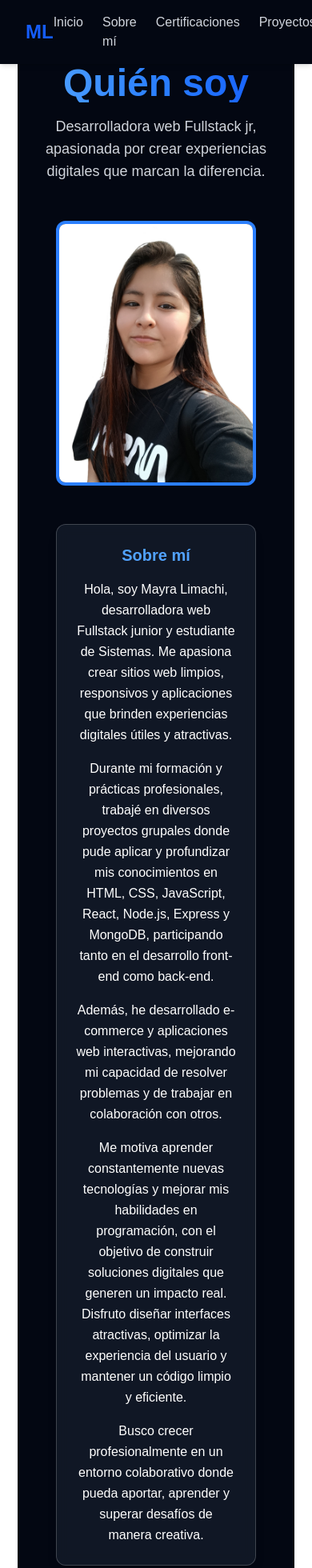
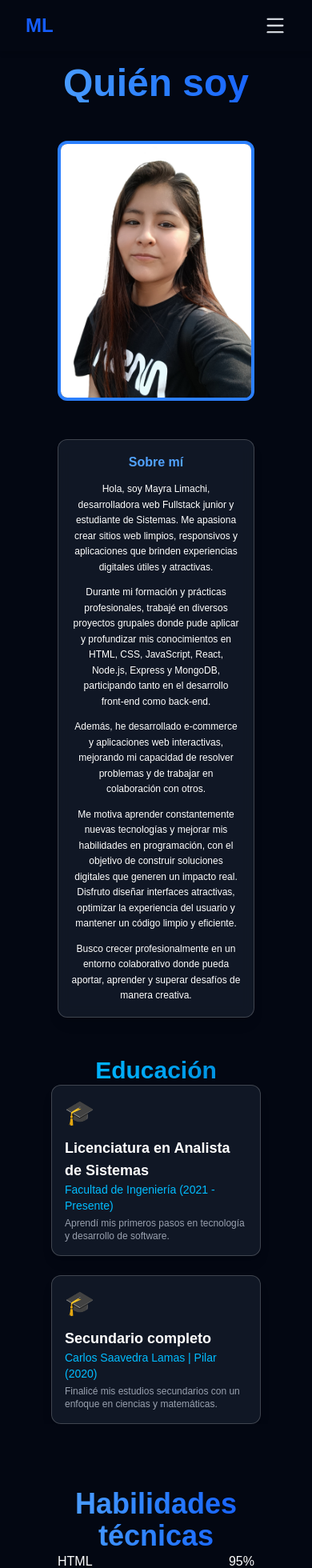
Before and after one commit to maylimachi/portfolioMay, a Next.js app: page /sobremi in a window 390 px wide. Shown: the top 1960 px of the page at 80% size. Built offline with nearby package versions, Linux system fonts and the light colour scheme.

Commit message:
Actualizando nav responsivo

```diff
--- a/package.json
+++ b/package.json
@@ -9,6 +9,7 @@
     "lint": "eslint"
   },
   "dependencies": {
+    "lucide-react": "^0.546.0",
     "next": "15.5.5",
     "react": "19.1.0",
     "react-dom": "19.1.0",
--- a/src/app/components/Navbar.js
+++ b/src/app/components/Navbar.js
@@ -1,16 +1,49 @@
+'use client';
+import { useState } from 'react';
 import Link from 'next/link';
+import { Menu, X } from 'lucide-react'; // Iconos de menú
 
 export default function Navbar() {
+  const [isOpen, setIsOpen] = useState(false);
+
+  const toggleMenu = () => setIsOpen(!isOpen);
+  const closeMenu = () => setIsOpen(false);
+
   return (
-    <nav className="flex justify-between items-center px-8 py-4 bg-gray-950 shadow-md fixed w-full top-0 z-50">
+    <nav className="fixed w-full top-0 z-50 bg-gray-950 shadow-md">
+      <div className="flex justify-between items-center px-8 py-4">
+        {/* Logo */}
         <div className="text-2xl font-bold text-blue-600">ML</div>
-      <ul className="flex space-x-6 text-gray-300 font-medium">
+
+        {/* Botón menú móvil */}
+        <button
+          onClick={toggleMenu}
+          className="text-gray-300 md:hidden focus:outline-none"
+          aria-label="Toggle menu"
+        >
+          {isOpen ? <X size={28} /> : <Menu size={28} />}
+        </button>
+
+        {/* Links - Versión Desktop */}
+        <ul className="hidden md:flex space-x-6 text-gray-300 font-medium">
           <li><Link href="/" className="hover:text-blue-600">Inicio</Link></li>
           <li><Link href="/sobremi" className="hover:text-blue-600">Sobre mí</Link></li>
           <li><Link href="/certificaciones" className="hover:text-blue-600">Certificaciones</Link></li>
           <li><Link href="/proyectos" className="hover:text-blue-600">Proyectos</Link></li>
           <li><Link href="/contacto" className="hover:text-blue-600">Contacto</Link></li>
         </ul>
+      </div>
+
+      {/* Menú móvil desplegable */}
+      {isOpen && (
+        <ul className="flex flex-col items-center bg-gray-900 md:hidden text-gray-300 font-medium space-y-4 py-6">
+          <li><Link href="/" onClick={closeMenu} className="hover:text-blue-600">Inicio</Link></li>
+          <li><Link href="/sobremi" onClick={closeMenu} className="hover:text-blue-600">Sobre mí</Link></li>
+          <li><Link href="/certificaciones" onClick={closeMenu} className="hover:text-blue-600">Certificaciones</Link></li>
+          <li><Link href="/proyectos" onClick={closeMenu} className="hover:text-blue-600">Proyectos</Link></li>
+          <li><Link href="/contacto" onClick={closeMenu} className="hover:text-blue-600">Contacto</Link></li>
+        </ul>
+      )}
     </nav>
   );
 }
--- a/src/app/sobremi/page.js
+++ b/src/app/sobremi/page.js
@@ -1,6 +1,6 @@
 export default function SobreMi() {
   return (
-    <main className="min-h-screen flex flex-col justify-center items-center text-center px-6">
+    <main className="bg-gray-950 min-h-screen flex flex-col justify-center items-center text-center px-6">
       <section
       id="sobremi"
       className="bg-gray-950 text-white py-20 px-6"
@@ -10,9 +10,6 @@ export default function SobreMi() {
         <h1 className="text-5xl font-bold bg-gradient-to-r from-blue-400 via-blue-500 to-blue-600 bg-clip-text text-transparent mb-4">
           Quién soy
         </h1>
-        <p className="text-lg max-w-2xl mx-auto text-gray-300">
-          Desarrolladora web Fullstack jr, apasionada por crear experiencias digitales que marcan la diferencia.
-        </p>
       </div>
 
       {/* Contenido: Imagen y cuadro de texto */}
@@ -27,72 +24,74 @@ export default function SobreMi() {
         </div>
 
         {/* Cuadro de texto */}
-        <div className="flex-1 bg-gray-800/50 border border-white/20 p-6 rounded-xl shadow-lg backdrop-blur-sm">
-          <h2 className="text-xl font-semibold mb-4 text-blue-400">Sobre mí</h2>
+        <div className="flex-1 max-w-3xl w-full bg-gray-800/50 border border-white/20 p-4 sm:p-6 rounded-xl shadow-lg backdrop-blur-sm mx-2 sm:mx-auto">
+          <h2 className="text-base sm:text-lg md:text-2xl font-semibold mb-3 sm:mb-4 text-blue-400">
+            Sobre mí
+          </h2>
 
-          <p className="text-white leading-relaxed mb-4">
+          <p className="text-xs sm:text-sm md:text-base text-white leading-relaxed mb-3 sm:mb-4">
             Hola, soy Mayra Limachi, desarrolladora web Fullstack junior y estudiante de Sistemas. Me apasiona crear sitios web limpios, responsivos y aplicaciones que brinden experiencias digitales útiles y atractivas.
           </p>
-          <p className="text-white leading-relaxed mb-4">
+          <p className="text-xs sm:text-sm md:text-base text-white leading-relaxed mb-3 sm:mb-4">
             Durante mi formación y prácticas profesionales, trabajé en diversos proyectos grupales donde pude aplicar y profundizar mis conocimientos en HTML, CSS, JavaScript, React, Node.js, Express y MongoDB, participando tanto en el desarrollo front-end como back-end.
           </p>
-          <p className="text-white leading-relaxed mb-4">
+          <p className="text-xs sm:text-sm md:text-base text-white leading-relaxed mb-3 sm:mb-4">
             Además, he desarrollado e-commerce y aplicaciones web interactivas, mejorando mi capacidad de resolver problemas y de trabajar en colaboración con otros.
           </p>
-          <p className="text-white leading-relaxed mb-4">
+          <p className="text-xs sm:text-sm md:text-base text-white leading-relaxed mb-3 sm:mb-4">
             Me motiva aprender constantemente nuevas tecnologías y mejorar mis habilidades en programación, con el objetivo de construir soluciones digitales que generen un impacto real. Disfruto diseñar interfaces atractivas, optimizar la experiencia del usuario y mantener un código limpio y eficiente.
           </p>
-          <p className="text-white leading-relaxed">
+          <p className="text-xs sm:text-sm md:text-base text-white leading-relaxed">
             Busco crecer profesionalmente en un entorno colaborativo donde pueda aportar, aprender y superar desafíos de manera creativa.
           </p>
         </div>
       </div>
 
       {/* Educación */}
-      <section id="educacion" className="bg-gray-950 text-white py-20 px-6">
+      <section id="educacion" className="bg-gray-950 text-white mt-12 px-4 sm:px-6">
         <div className="max-w-6xl mx-auto">
-          <h2 className="text-4xl font-bold bg-gradient-to-r from-sky-400 via-sky-500 to-sky-600 bg-clip-text text-transparent text-center mb-12">
+          <h2 className="text-3xl sm:text-4xl font-bold bg-gradient-to-r from-sky-400 via-sky-500 to-sky-600 bg-clip-text text-transparent text-center ">
             Educación
           </h2>
 
-          <div className="space-y-8">
+          <div className="space-y-6 sm:space-y-8">
             {/* Primera entrada */}
-            <div className="flex items-start gap-4 bg-gray-800/50 border border-white/20 rounded-xl p-6 shadow-lg">
+            <div className="flex flex-col sm:flex-row items-start sm:items-center gap-3 sm:gap-4 bg-gray-800/50 border border-white/20 rounded-xl p-4 sm:p-6 shadow-lg">
               {/* Icono de graduación */}
-              <div className="text-sky-400 text-3xl mt-1">
+              <div className="text-sky-400 text-3xl sm:text-4xl mt-0 sm:mt-1 flex-shrink-0">
                 🎓
               </div>
 
               {/* Texto */}
               <div className="text-left">
-                <h3 className="text-white font-semibold text-xl">
+                <h3 className="text-white font-semibold text-lg sm:text-xl">
                   Licenciatura en Analista de Sistemas
                 </h3>
-                <p className="text-sky-400 font-medium">
+                <p className="text-sky-400 font-medium text-sm sm:text-base">
                   Facultad de Ingeniería (2021 - Presente)
                 </p>
-                <p className="text-gray-400 mt-1">
+                <p className="text-gray-400 mt-1 text-xs sm:text-sm">
                   Aprendí mis primeros pasos en tecnología y desarrollo de software.
                 </p>
               </div>
             </div>
 
             {/* Segunda entrada */}
-            <div className="flex items-start gap-4 bg-gray-800/50 border border-white/20 rounded-xl p-6 shadow-lg">
+            <div className="flex flex-col sm:flex-row items-start sm:items-center gap-3 sm:gap-4 bg-gray-800/50 border border-white/20 rounded-xl p-4 sm:p-6 shadow-lg">
               {/* Icono de graduación */}
-              <div className="text-sky-400 text-3xl mt-1">
+              <div className="text-sky-400 text-3xl sm:text-4xl mt-0 sm:mt-1 flex-shrink-0">
                 🎓
               </div>
 
               {/* Texto */}
               <div className="text-left">
-                <h3 className="text-white font-semibold text-xl">
+                <h3 className="text-white font-semibold text-lg sm:text-xl">
                   Secundario completo
                 </h3>
-                <p className="text-sky-400 font-medium">
+                <p className="text-sky-400 font-medium text-sm sm:text-base">
                   Carlos Saavedra Lamas | Pilar (2020)
                 </p>
-                <p className="text-gray-400 mt-1">
+                <p className="text-gray-400 mt-1 text-xs sm:text-sm">
                   Finalicé mis estudios secundarios con un enfoque en ciencias y matemáticas.
                 </p>
               </div>
@@ -101,10 +100,11 @@ export default function SobreMi() {
         </div>
       </section>
 
+
       {/* Habilidades técnicas y blandas */}
       <section id="habilidades" className="bg-gray-950 text-white py-20 px-6">
         <div className="max-w-6xl mx-auto">
-          <h2 className="text-4xl font-bold bg-gradient-to-r from-blue-400 via-blue-500 to-blue-600 bg-clip-text text-transparent text-center mb-12">
+          <h2 className="text-4xl font-bold bg-gradient-to-r from-blue-400 via-blue-500 to-blue-600 bg-clip-text text-transparent text-center">
             Habilidades técnicas
           </h2>
 
@@ -199,9 +199,9 @@ export default function SobreMi() {
           </div>
 
           {/* Habilidades blandas */}
-          <section id="habilidades-blandas" className="bg-gray-950 text-white py-20 px-6">
+          <section id="habilidades-blandas" className="bg-gray-950 text-white mt-20">
             <div className="max-w-6xl mx-auto">
-              <h2 className="text-4xl font-bold bg-gradient-to-r from-cyan-400 via-cyan-500 to-cyan-600 bg-clip-text text-transparent text-center mb-12">
+              <h2 className="text-4xl font-bold bg-gradient-to-r from-cyan-400 via-cyan-500 to-cyan-600 bg-clip-text text-transparent text-center">
                 Habilidades blandas
               </h2>
 
```
Also changed, not shown: 1 other file (tests, documents, lock files or other folders). Lines whose indentation alone changed are shown as unchanged.
